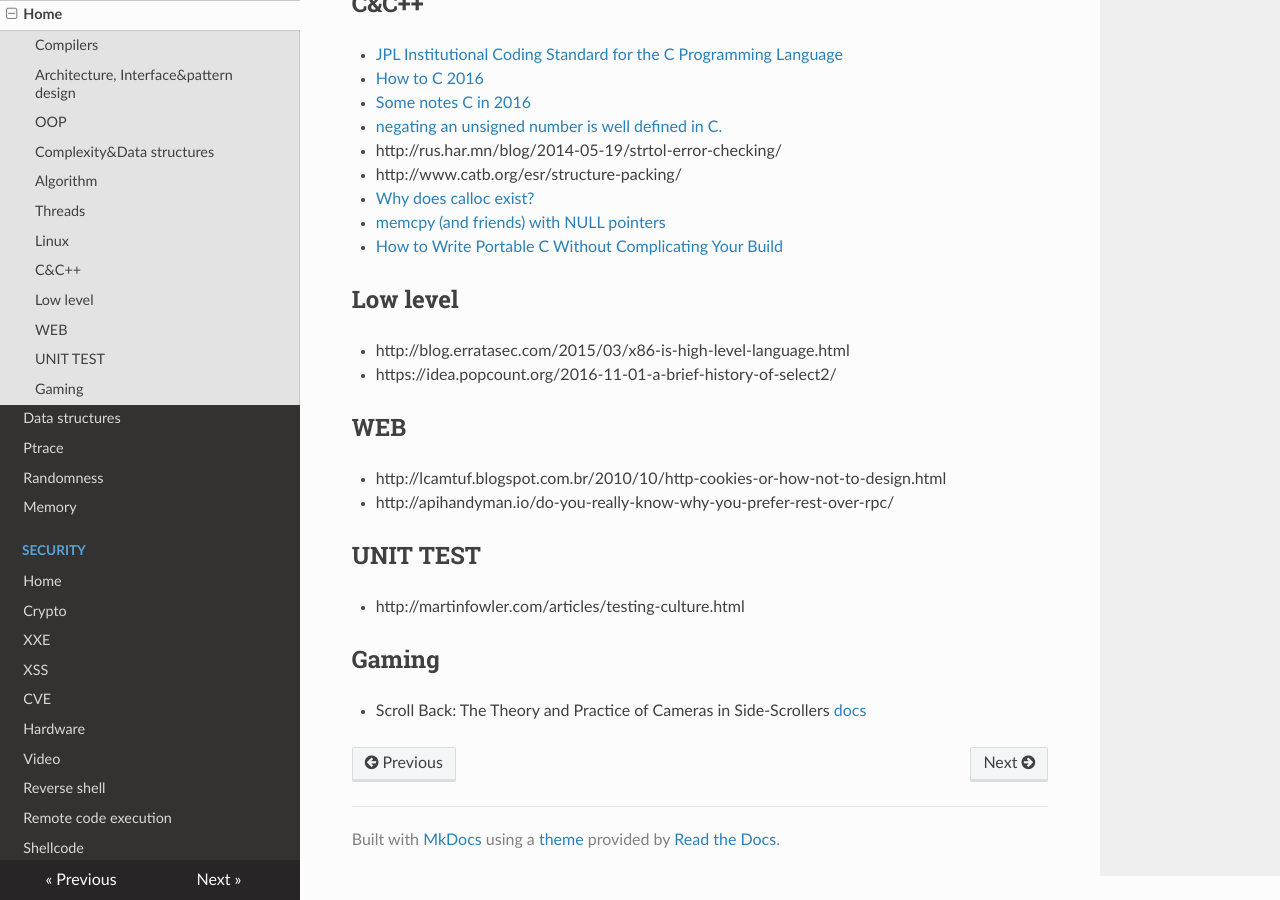
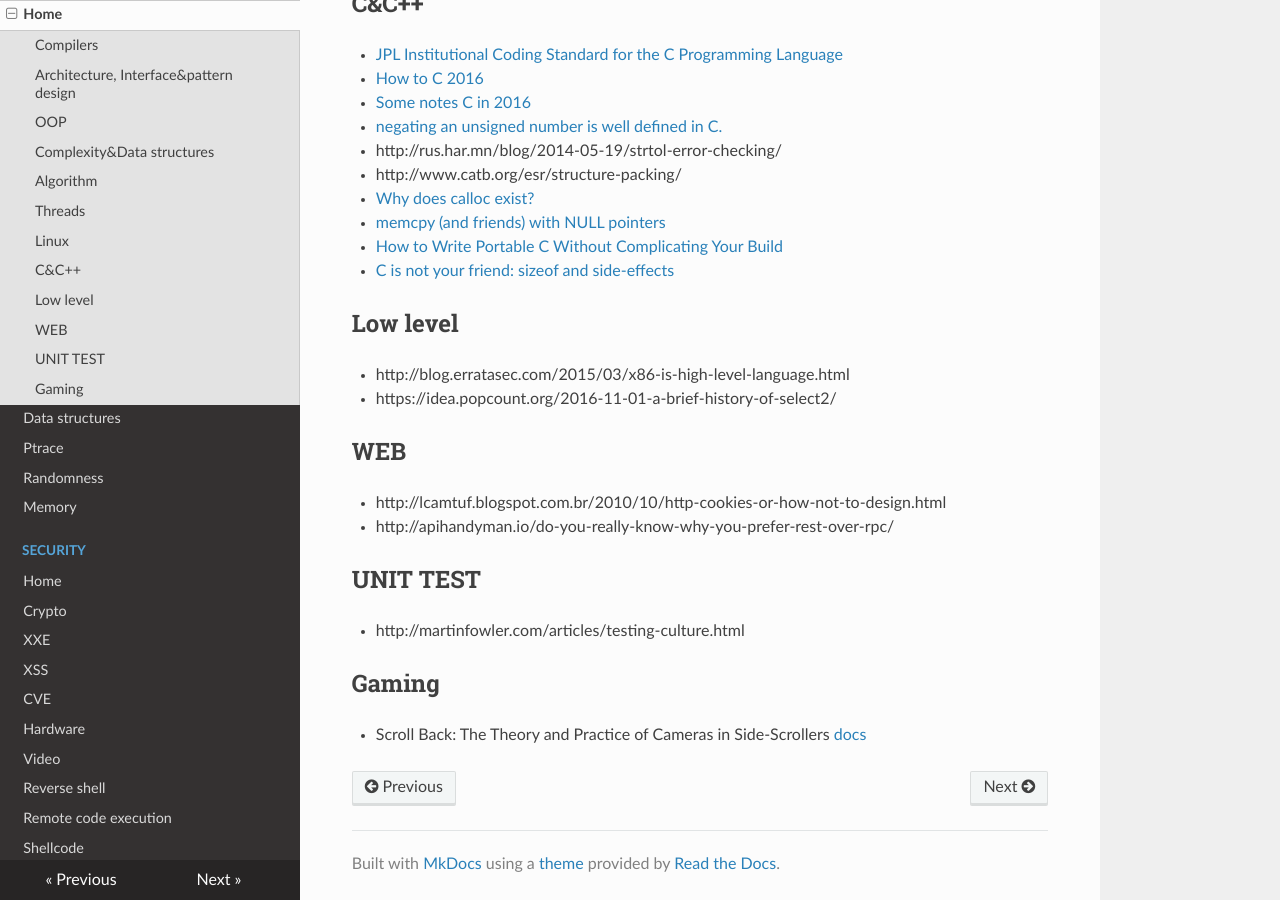
Before and after one commit to gipi/low-level, an MkDocs documentation site: the page built from docs/programming.md, in a window 1280 px wide and 900 px high, scrolled down 2679 px. Built offline with MkDocs 1.6.1, drawn with Linux system fonts in a browser that asks for light colours; nearby versions of some CDN libraries; old or Windows-style settings are respelled for this version of MkDocs.

Commit message:
Add link.

```diff
--- a/docs/programming.md
+++ b/docs/programming.md
@@ -108,6 +108,7 @@ From [Basics of the Unix Philosophy](http://catb.org/~esr/writings/taoup/html/ch
  - [Why does calloc exist?](https://vorpus.org/blog/why-does-calloc-exist/)
  - [mem­cpy (and friends) with NULL pointers](https://www.imperialviolet.org/2016/06/26/nonnull.html)
  - [How to Write Portable C Without Complicating Your Build](http://nullprogram.com/blog/2017/03/30/)
+ - [C is not your friend: sizeof and side-effects](http://blog.tjd.phlegethon.org/post/159564806182/c-is-not-your-friend-sizeof-and-side-effects)
 
 ## Low level
 
```
